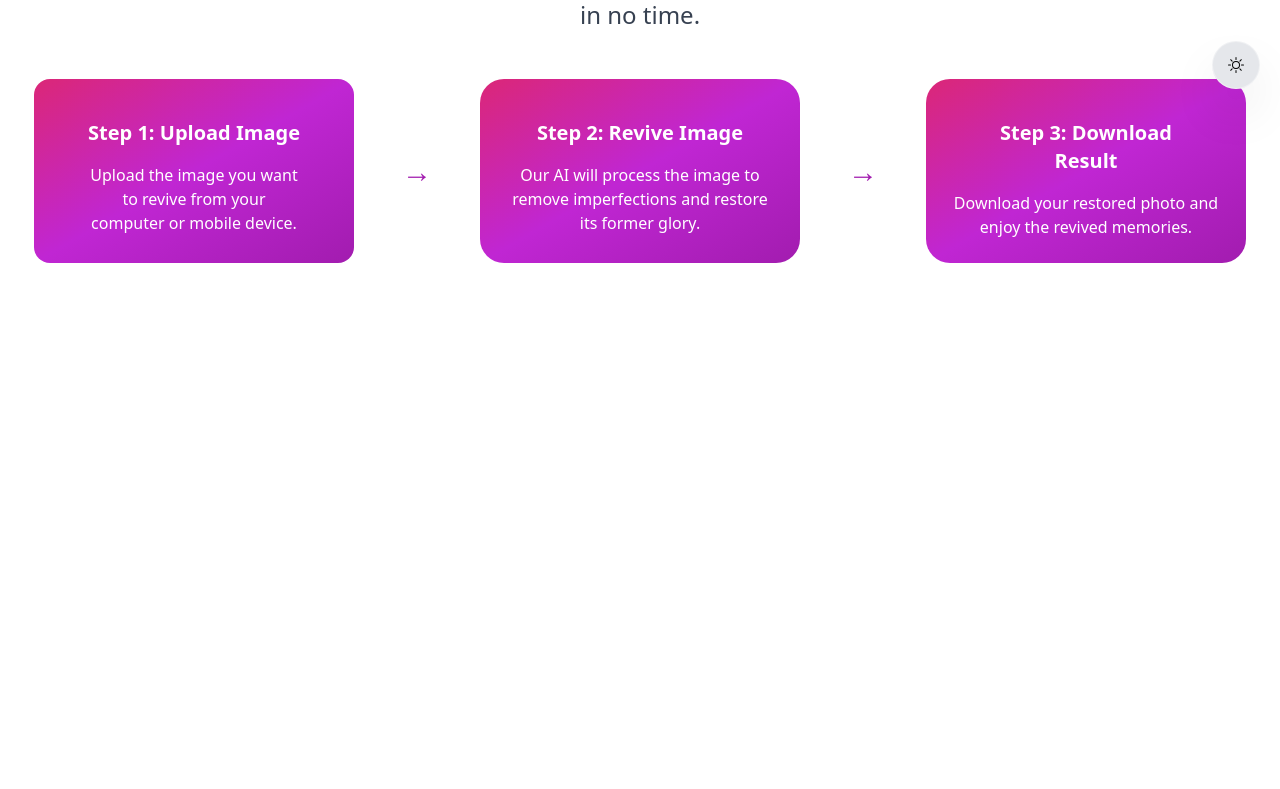
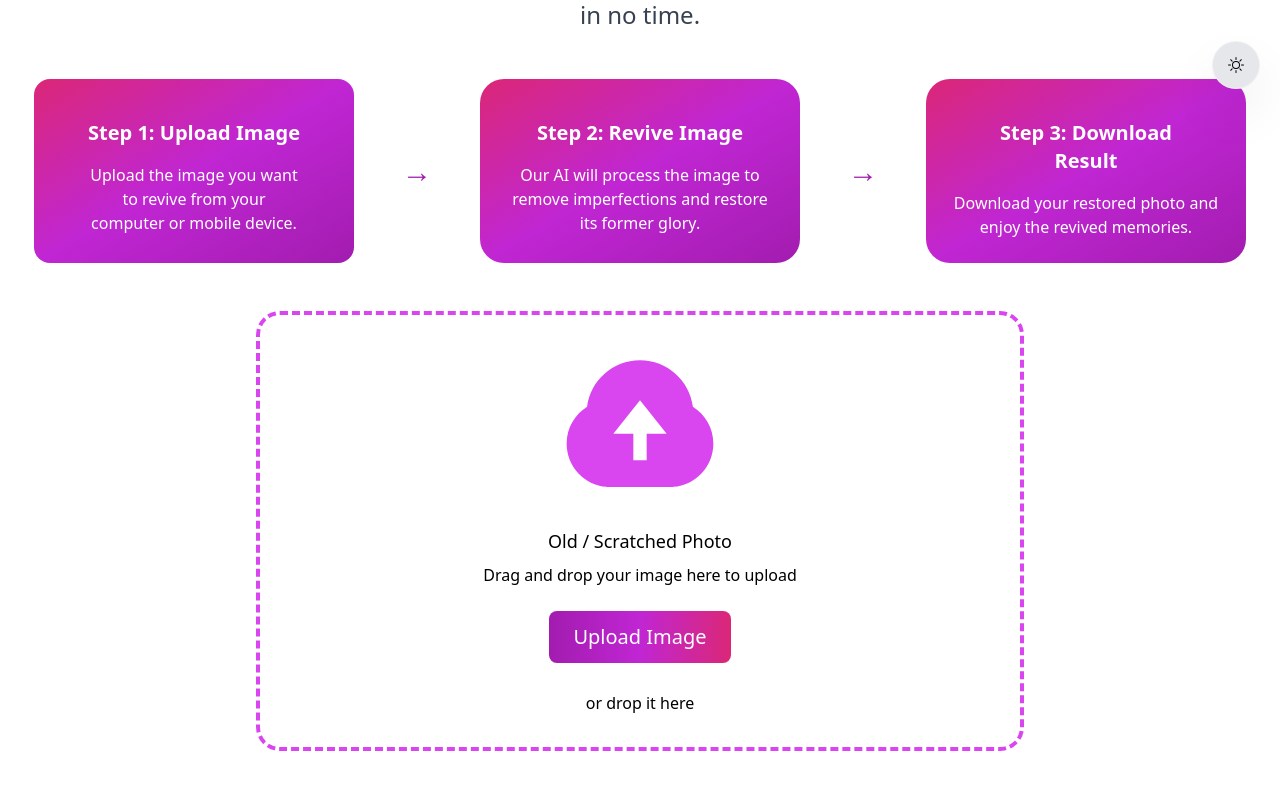
Before and after one commit to Mohamed-khaled0/image-super-resolution, a React (Vite) app: page / in a window 1280 px wide. Shown: the part 691-1480 px from the top of the page. Built offline with nearby package versions, Linux system fonts and the light colour scheme.

Commit message:
Add upload image section

```diff
--- a/src/App.jsx
+++ b/src/App.jsx
@@ -6,15 +6,19 @@ import Header from "./components/header";
 import Hero from "./components/hero";
 import { ThemeProvider } from "./components/theme-context";
 import Process from "./components/process";
+import UploadImage from "./components/uploadImage";
+import { div } from "framer-motion/client";
 function App() {
   return (
-      <ThemeProvider>
+    <div className=" bg-white dark:bg-gray-900  dark:text-white">
+      <ThemeProvider >
       <Header/>
       <Hero/>
       <Process/>
+      <UploadImage/>
       <ThemeSwitch />
-
       </ThemeProvider>
+      </div>
   );
 }
 
--- a/src/components/process.jsx
+++ b/src/components/process.jsx
@@ -15,7 +15,6 @@ export default function Process() {
           Our photo Revive is quick, easy, and free to use. Just follow these three
           steps to bring your photo back to life in no time.
         </p>
-
         </motion.div>
 
         <div className="flex flex-col lg:flex-row lg:justify-center gap-6 lg:gap-8 mt-12 mx-4 ">
--- /dev/null
+++ b/src/components/uploadImage.jsx
@@ -0,0 +1,26 @@
+import React from 'react'
+import { RiUploadCloudFill } from "react-icons/ri";
+
+export default function UploadImage() {
+  return (
+<section
+      id="upload-section"
+      className="w-full lg:w-[70%] xl:w-[60%] 2xl:w-[60%] min-h-[55vh] mx-auto mb-20 flex flex-col justify-center items-center bg-white dark:bg-gray-900   dark:text-white rounded-3xl border-4 border-dashed border-fuchsia-500 p-2 md:p-6"
+    >
+      <RiUploadCloudFill className="text-fuchsia-500 w-32 h-32 md:w-40 md:h-40 mb-3 md:mb-5" />
+      <h3 className="text-base md:text-lg mb-1 md:mb-2 dark:text-gray-100 " >
+        Old / Scratched Photo
+      </h3>
+      <p className="text-sm md:text-base dark:text-gray-400">
+        Drag and drop your image here to upload
+      </p>
+      <label className="text-xl bg-gradient-to-r from-fuchsia-700 via-fuchsia-600 to-pink-600 text-white px-6 py-3 mt-6 rounded-lg hover:scale-105 transition duration-300 ease-in-out">
+        <input type="file" id="file-input" className="hidden" />
+        Upload Image
+      </label>
+      <p className="text-sm md:text-base dark:text-gray-400 mt-5 md:mt-7">
+        or drop it here
+      </p>
+    </section>
+  )
+}
```
